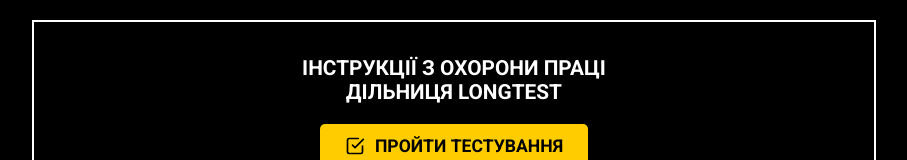
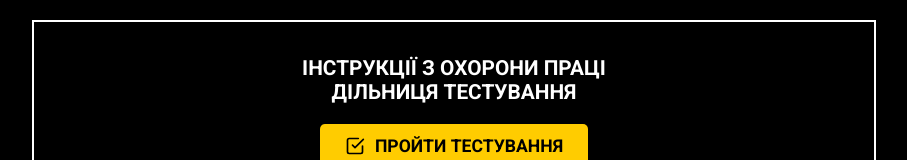
Before and after one commit to shylovak-spec/IOP_HT, a plain HTML site: page index.html in a window 1280 px wide. Shown: the top 160 px of the page, without its empty margins (186-1093 px from the left). Drawn offline with Linux system fonts and the light colour scheme.

Commit message:
Update index.html

```diff
--- a/index.html
+++ b/index.html
@@ -129,7 +129,7 @@
 <body>
 
     <div class="container">
-        <h1>Інструкції з охорони праці <br> дільниця LongTest</h1>
+        <h1>Інструкції з охорони праці <br> дільниця Тестування</h1>
 
         <div class="test-button-container">
             <a href="test.html" class="btn-test">
```
